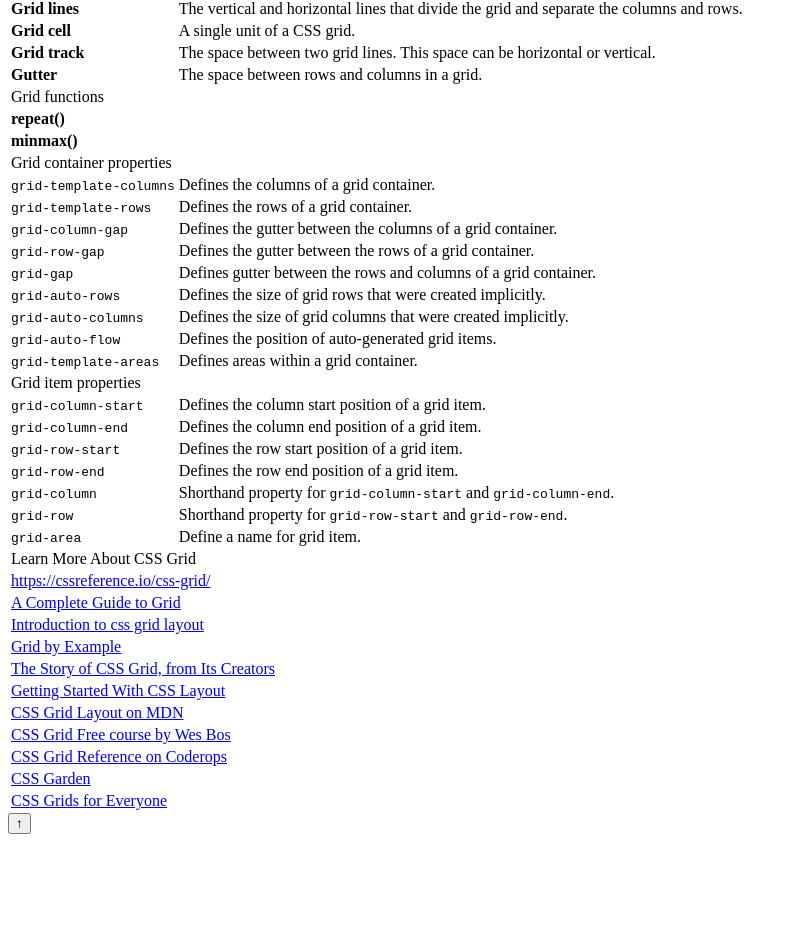
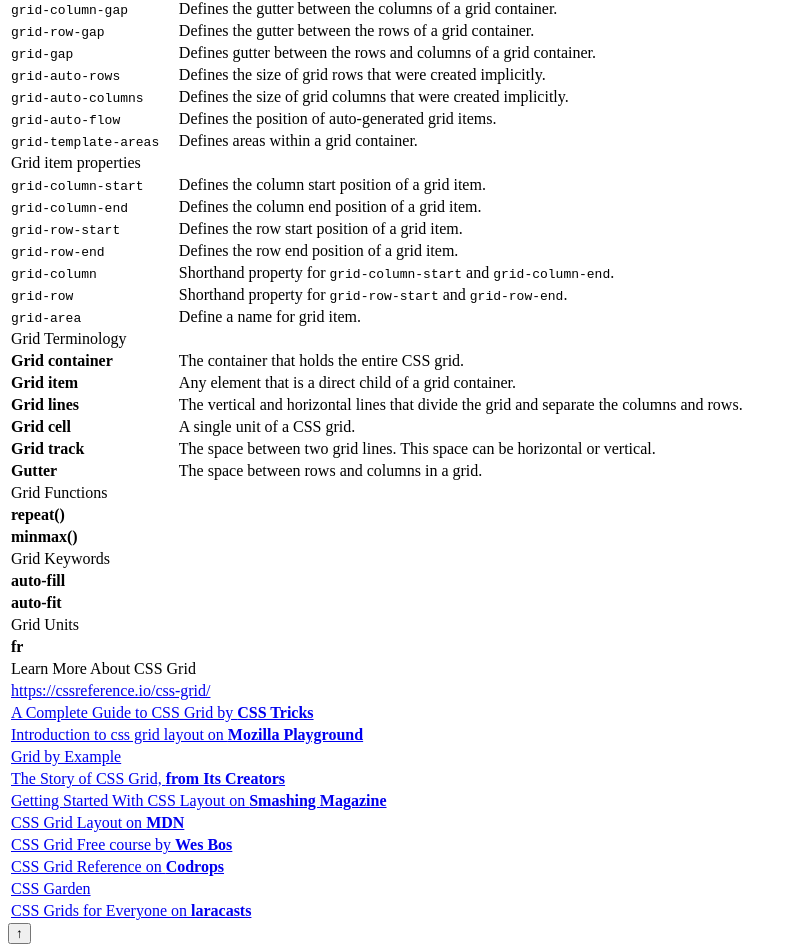
Before and after one commit to richtech9/learn-rich, a Vue app: page /css in a window 1280 px wide. Shown: the part 332-1284 px from the top of the page, without its empty margins (0-797 px from the left). Before the commit the page ends 1174 px from the top, so only its background shows below. Built offline with nearby package versions, Linux system fonts and the light colour scheme; a small style sheet from the web is missing.

Commit message:
Update css

```diff
--- a/src/scss/components/_c-table.scss
+++ b/src/scss/components/_c-table.scss
@@ -36,14 +36,12 @@
     background-color: #f0f8ff;
   }
 
-  tbody {
-    tr:not(.info):nth-of-type(odd) {
-      background-color: #f9f9f9;
-    }
+  &--striped tr:not(.info):nth-of-type(odd) {
+    background-color: #f9f9f9;
+  }
 
-    tr:not(.info):hover {
-      background-color: #f5f5f5;
-    }
+  tr:not(.thead-tr):not(.info):hover {
+    background-color: #f5f5f5;
   }
 
   .info td,
--- a/src/views/css/Css.vue
+++ b/src/views/css/Css.vue
@@ -9,50 +9,12 @@
         <table class="c-table">
           <caption>Learn Enough CSS Grid</caption>
           <thead>
-            <tr>
+            <tr class="thead-tr">
               <th>Property</th>
               <th>Description</th>
             </tr>
           </thead>
           <tbody>
-            <tr class="info">
-              <td colspan="2">Terminology</td>
-            </tr>
-            <tr>
-              <td><strong>Grid container</strong></td>
-              <td>The container that holds the entire CSS grid.</td>
-            </tr>
-            <tr>
-              <td><strong>Grid item</strong></td>
-              <td>Any element that is a direct child of a grid container.</td>
-            </tr>
-            <tr>
-              <td><strong>Grid lines</strong></td>
-              <td>The vertical and horizontal lines that divide the grid and separate the columns and rows.</td>
-            </tr>
-            <tr>
-              <td><strong>Grid cell</strong></td>
-              <td>A single unit of a CSS grid.</td>
-            </tr>
-            <tr>
-              <td><strong>Grid track</strong></td>
-              <td>The space between two grid lines. This space can be horizontal or vertical.</td>
-            </tr>
-            <tr>
-              <td><strong>Gutter</strong></td>
-              <td>The space between rows and columns in a grid.</td>
-            </tr>
-            <tr class="info">
-              <td colspan="2">Grid functions</td>
-            </tr>
-            <tr>
-              <td><strong>repeat()</strong></td>
-              <td></td>
-            </tr>
-            <tr>
-              <td><strong>minmax()</strong></td>
-              <td></td>
-            </tr>
             <tr class="info">
               <td colspan="2">Grid container properties</td>
             </tr>
@@ -123,6 +85,62 @@
               <td><code>grid-area</code></td>
               <td>Define a name for grid item.</td>
             </tr>
+            <tr class="info">
+              <td colspan="2">Grid Terminology</td>
+            </tr>
+            <tr>
+              <td><strong>Grid container</strong></td>
+              <td>The container that holds the entire CSS grid.</td>
+            </tr>
+            <tr>
+              <td><strong>Grid item</strong></td>
+              <td>Any element that is a direct child of a grid container.</td>
+            </tr>
+            <tr>
+              <td><strong>Grid lines</strong></td>
+              <td>The vertical and horizontal lines that divide the grid and separate the columns and rows.</td>
+            </tr>
+            <tr>
+              <td><strong>Grid cell</strong></td>
+              <td>A single unit of a CSS grid.</td>
+            </tr>
+            <tr>
+              <td><strong>Grid track</strong></td>
+              <td>The space between two grid lines. This space can be horizontal or vertical.</td>
+            </tr>
+            <tr>
+              <td><strong>Gutter</strong></td>
+              <td>The space between rows and columns in a grid.</td>
+            </tr>
+            <tr class="info">
+              <td colspan="2">Grid Functions</td>
+            </tr>
+            <tr>
+              <td><strong>repeat()</strong></td>
+              <td></td>
+            </tr>
+            <tr>
+              <td><strong>minmax()</strong></td>
+              <td></td>
+            </tr>
+            <tr class="info">
+              <td colspan="2">Grid Keywords</td>
+            </tr>
+            <tr>
+              <td><strong>auto-fill</strong></td>
+              <td></td>
+            </tr>
+            <tr>
+              <td><strong>auto-fit</strong></td>
+              <td></td>
+            </tr>
+            <tr class="info">
+              <td colspan="2">Grid Units</td>
+            </tr>
+            <tr>
+              <td><strong>fr</strong></td>
+              <td></td>
+            </tr>
           </tbody>
           <tfoot>
             <tr class="info">
@@ -135,12 +153,12 @@
             </tr>
             <tr>
               <td colspan="2">
-                <a href="https://css-tricks.com/snippets/css/complete-guide-grid/" target="_blank">A Complete Guide to Grid</a>
+                <a href="https://css-tricks.com/snippets/css/complete-guide-grid/" target="_blank">A Complete Guide to CSS Grid by <strong>CSS Tricks</strong></a>
               </td>
             </tr>
             <tr>
               <td colspan="2">
-                <a href="https://mozilladevelopers.github.io/playground/css-grid" target="_blank">Introduction to css grid layout</a>
+                <a href="https://mozilladevelopers.github.io/playground/css-grid" target="_blank">Introduction to css grid layout on <strong>Mozilla Playground</strong></a>
               </td>
             </tr>
             <tr>
@@ -150,27 +168,27 @@
             </tr>
             <tr>
               <td colspan="2">
-                <a href="https://alistapart.com/article/the-story-of-css-grid-from-its-creators/" target="_blank">The Story of CSS Grid, from Its Creators</a>
+                <a href="https://alistapart.com/article/the-story-of-css-grid-from-its-creators/" target="_blank">The Story of CSS Grid, <strong>from Its Creators</strong></a>
               </td>
             </tr>
             <tr>
               <td colspan="2">
-                <a href="https://www.smashingmagazine.com/2018/05/guide-css-layout/" target="_blank">Getting Started With CSS Layout</a>
+                <a href="https://www.smashingmagazine.com/2018/05/guide-css-layout/" target="_blank">Getting Started With CSS Layout on <strong>Smashing Magazine</strong></a>
               </td>
             </tr>
             <tr>
               <td colspan="2">
-                <a href="https://developer.mozilla.org/en-US/docs/Web/CSS/CSS_Grid_Layout" target="_blank">CSS Grid Layout on MDN</a>
+                <a href="https://developer.mozilla.org/en-US/docs/Web/CSS/CSS_Grid_Layout" target="_blank">CSS Grid Layout on <strong>MDN</strong></a>
               </td>
             </tr>
             <tr>
               <td colspan="2">
-                <a href="https://cssgrid.io/" target="_blank">CSS Grid Free course by Wes Bos</a>
+                <a href="https://cssgrid.io/" target="_blank">CSS Grid Free course by <strong>Wes Bos</strong></a>
               </td>
             </tr>
             <tr>
               <td colspan="2">
-                <a href="https://tympanus.net/codrops/css_reference/grid/" target="_blank">CSS Grid Reference on Coderops</a>
+                <a href="https://tympanus.net/codrops/css_reference/grid/" target="_blank">CSS Grid Reference on <strong>Codrops</strong></a>
               </td>
             </tr>
             <tr>
@@ -180,7 +198,7 @@
             </tr>
             <tr>
               <td colspan="2">
-                <a href="https://laracasts.com/series/css-grids-for-everyone" target="_blank">CSS Grids for Everyone</a>
+                <a href="https://laracasts.com/series/css-grids-for-everyone" target="_blank">CSS Grids for Everyone on <strong>laracasts</strong></a>
               </td>
             </tr>
           </tfoot>
```
